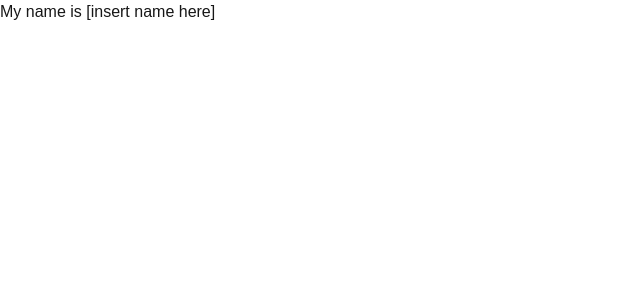
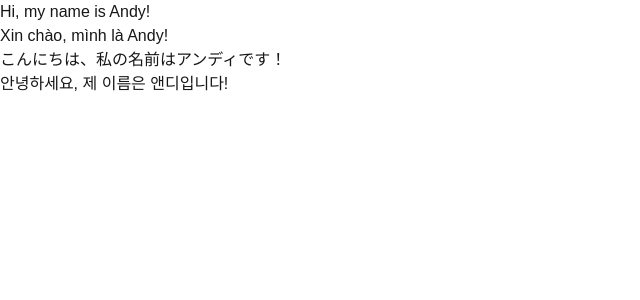
Before and after one commit to zainuddinmohammed/team7practice, a Next.js app: page /andy in a window 1280 px wide. Shown: the top 300 px of the page, without its empty margins (0-640 px from the left). Built offline with nearby package versions, Linux system fonts and the light colour scheme.

Commit message:
Update page.js

```diff
--- a/app/andy/page.js
+++ b/app/andy/page.js
@@ -1,7 +1,10 @@
 export default function Page() {
     return (
         <div>
-            <h1>My name is [insert name here]</h1>
+            <h1>Hi, my name is Andy!</h1>
+            <h2>Xin chào, mình là Andy!</h2>
+            <h3>こんにちは、私の名前はアンディです！</h3>
+            <h4>안녕하세요, 제 이름은 앤디입니다!</h4>
         </div>
     );
 }
```
